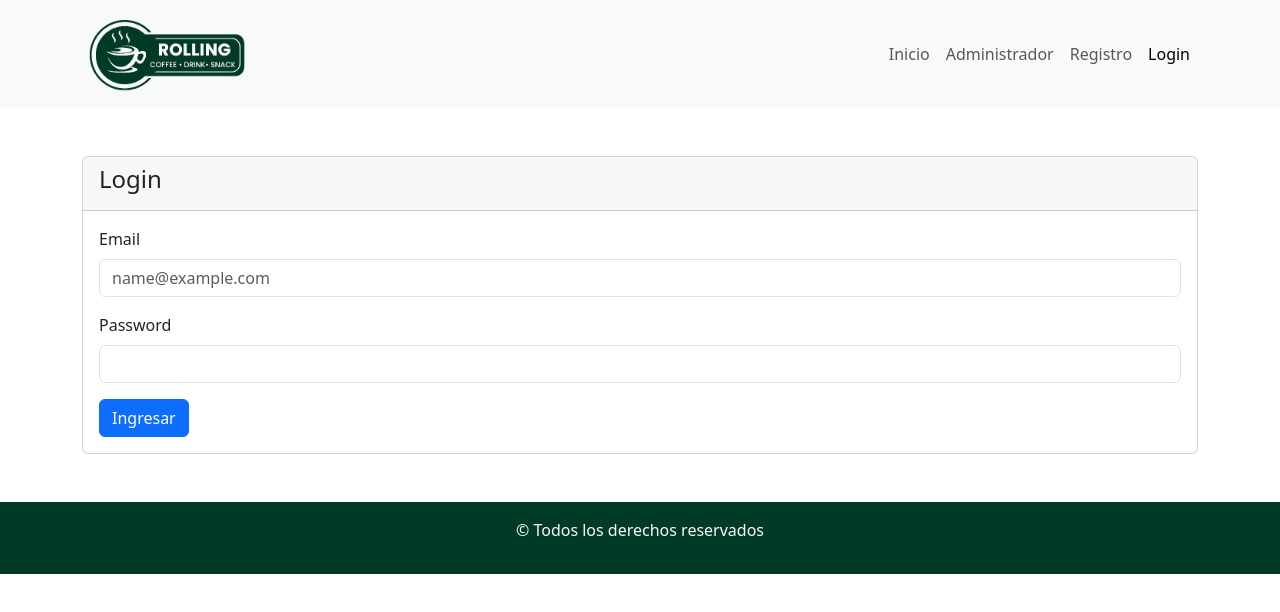
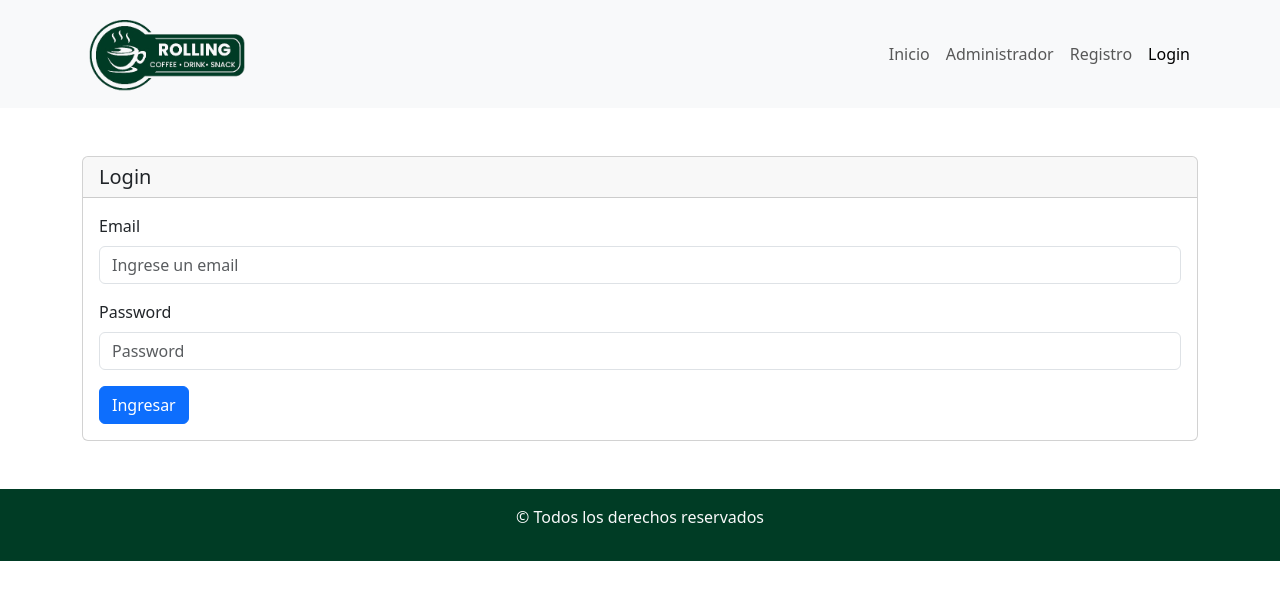
Before and after one commit to sheyla23a/RollingCoffe-react, a React (Vite) app: page /MaquetadoLogin in a window 1280 px wide. Shown: the top 612 px of the page. Built offline with nearby package versions, Linux system fonts and the light colour scheme; no server answers.

Commit message:
agregue las validaciones del formLogin

```diff
--- a/src/components/pages/MaquetadoLogin.jsx
+++ b/src/components/pages/MaquetadoLogin.jsx
@@ -1,34 +1,84 @@
-import { Container } from "react-bootstrap";
-import Button from "react-bootstrap/Button";
-import Card from "react-bootstrap/Card";
-import Form from "react-bootstrap/Form";
+import { Form, Button, Container, Card } from "react-bootstrap";
+import { useForm } from "react-hook-form";
 
-function MaquetadoLogin() {
+const MaquetadoLogin = () => {
+  const {
+    register,
+    handleSubmit,
+    formState: { errors },
+  } = useForm();
+
+  const onSubmit = (usuario) => {};
+
   return (
-    <Container className="my-5">
-      <Card>
-        <Card.Header>
-          <h4>{"Login"}</h4>{" "}
-        </Card.Header>
+    <Container className="mainSection">
+      <Card className="my-5">
+        <Card.Header as="h5">Login</Card.Header>
+        <Card.Body>
+          <Form onSubmit={handleSubmit(onSubmit)}>
+            <Form.Group className="mb-3" controlId="formBasicEmail">
+              <Form.Label>Email</Form.Label>
+              <Form.Control
+                type="text"
+                placeholder="Ingrese un email"
+                {...register("email", {
+                  required: "El email es obligatorio",
+                  minLength: {
+                    value: 4,
+                    message: "El email debe contener al menos 4 caracteres",
+                  },
+                  maxLength: {
+                    value: 250,
+                    message:
+                      "El email debe contener como máximo 250 caracteres",
+                  },
+                  pattern: {
+                    value: /^[a-zA-Z0-9._-]+@[a-zA-Z0-9.-]+\.[a-zA-Z]{2,6}$/,
+                    message:
+                      "Ingrese una dirección de correo electrónico válida",
+                  },
+                })}
+              />
+              <Form.Text className="text-danger">
+                {errors.email?.message}
+              </Form.Text>
+            </Form.Group>
 
-        <Card.Body>
-            <Form.Label>Email</Form.Label>
-          <Card.Text>
-            <Form.Control type="email" placeholder="name@example.com" />
-          </Card.Text>
-            <Form.Label htmlFor="inputPassword5">Password</Form.Label>
-          <Card.Text>
-            <Form.Control
-              type="password"
-              id="inputPassword5"
-              aria-describedby="passwordHelpBlock"
-            />
-          </Card.Text>
-          <Button variant="primary">Ingresar</Button>
+            <Form.Group className="mb-3" controlId="formBasicPassword">
+              <Form.Label>Password</Form.Label>
+              <Form.Control
+                type="password"
+                placeholder="Password"
+                {...register("password", {
+                  required: "El password es obligatorio",
+                  minLength: {
+                    value: 8,
+                    message: "el minimo es de 8 caracteres",
+                  },
+                  maxLength: {
+                    value: 12,
+                    message: "el maximo es de 15 caracteres",
+                  },
+                  pattern: {
+                    value: /^(?=.*\d)(?=.*[a-z])(?=.*[A-Z]).{8,}$/,
+                    message:
+                      "El password debe contener al menos una letra mayúscula, una letra minúscula y un número",
+                  },
+                })}
+              />
+              <Form.Text className="text-danger">
+                {errors.password?.message}
+              </Form.Text>
+            </Form.Group>
+
+            <Button variant="primary" type="submit">
+              Ingresar
+            </Button>
+          </Form>
         </Card.Body>
       </Card>
     </Container>
   );
-}
+};
 
 export default MaquetadoLogin;
```
